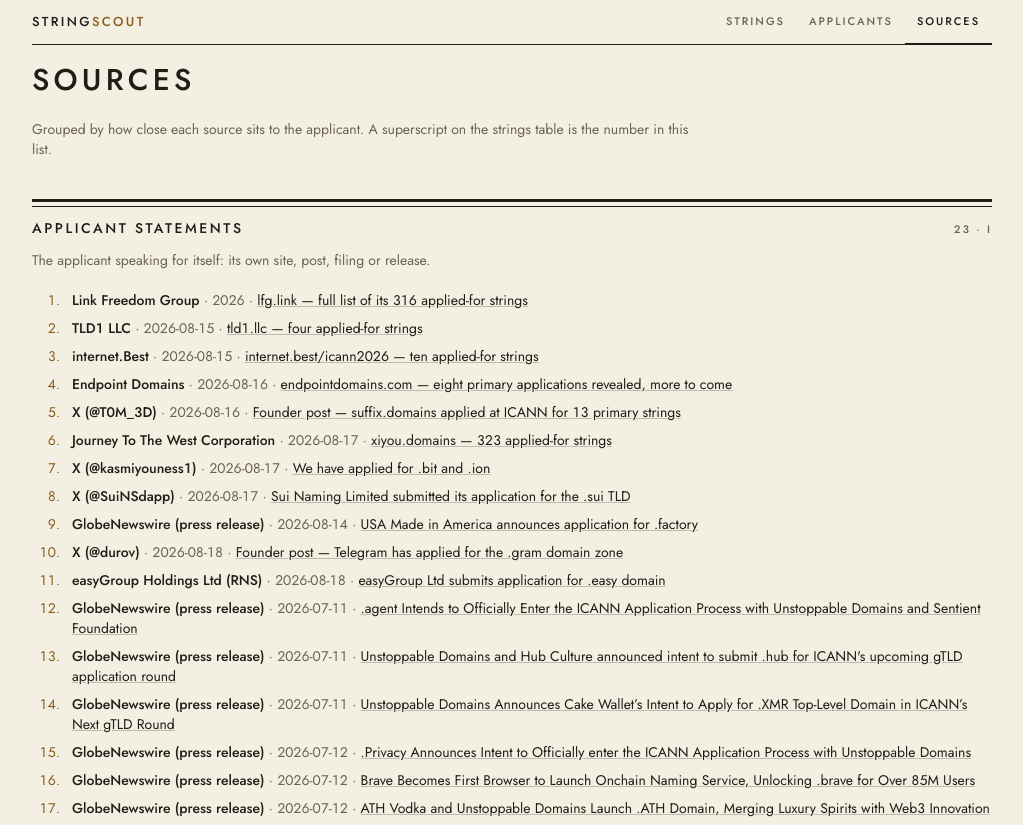
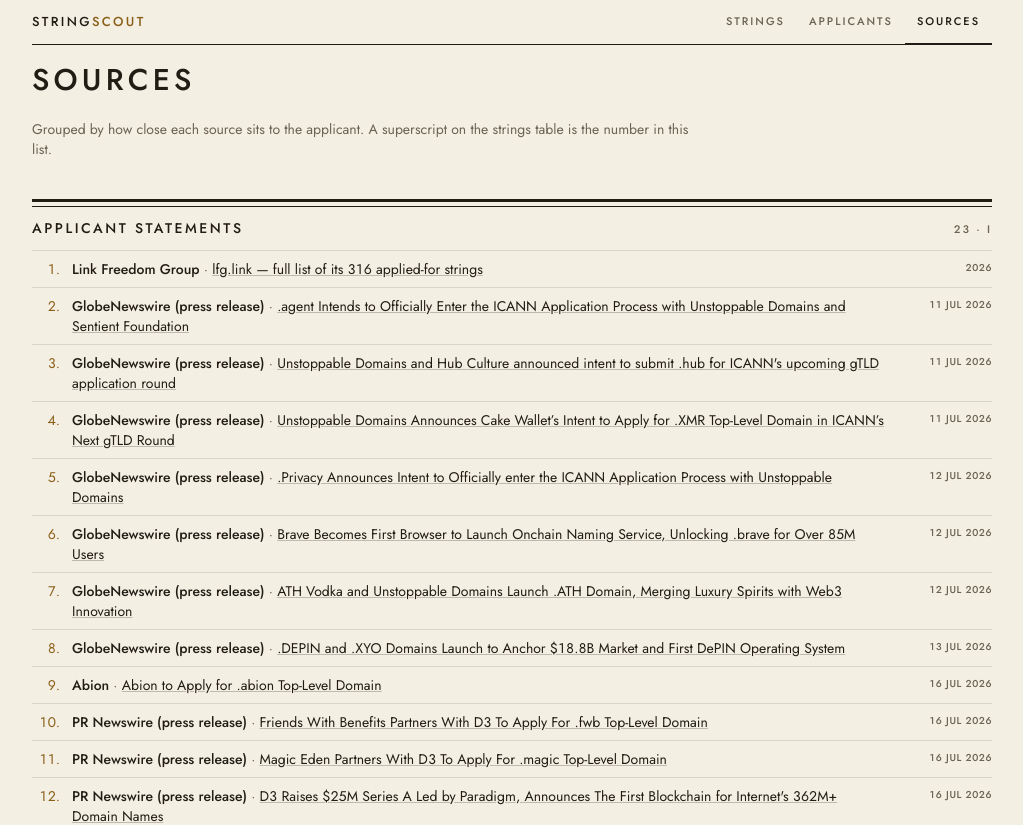
Before and after one commit to aslobodnik/stringscout, a Next.js app: page /sources in a window 1280 px wide. Shown: the top 825 px of the page, without its empty margins (128-1151 px from the left). Built offline with nearby package versions, Linux system fonts and the light colour scheme.

Commit message:
sources page: drop bucket notes, date wells, sort by date within bucket

```diff
--- a/app/sources/page.tsx
+++ b/app/sources/page.tsx
@@ -6,7 +6,6 @@
   sourceIndex,
   KIND_ORDER,
   KIND_LABEL,
-  KIND_NOTE,
   type SourceKind,
 } from "@/data/sources";
 
@@ -17,6 +16,16 @@
 };
 
 const ROMAN = ["I", "II", "III", "IV"];
+
+const MONTHS = "Jan Feb Mar Apr May Jun Jul Aug Sep Oct Nov Dec".split(" ");
+
+// Sources carry mixed granularity: most are full ISO dates, a few are a bare
+// year. Anything that is not a full date passes through as written.
+function formatDate(d: string) {
+  const m = /^(\d{4})-(\d{2})-(\d{2})$/.exec(d);
+  if (!m) return d;
+  return `${Number(m[3])} ${MONTHS[Number(m[2]) - 1]} ${m[1]}`;
+}
 
 export default function SourcesPage() {
   const byKind = KIND_ORDER.map((kind) => ({
@@ -43,22 +52,19 @@
               {g.rows.length} · {ROMAN[gi]}
             </span>
           </div>
-          <p className="text-sm text-ink-soft mb-5 max-w-2xl">
-            {KIND_NOTE[g.kind as SourceKind]}
-          </p>
-          <ol className="text-sm space-y-2">
+          <ol className="text-sm">
             {g.rows.map((src) => (
               <li
                 key={src.id}
                 id={`src-${sourceIndex.get(src.id)}`}
-                className="flex gap-3 scroll-mt-16 target:bg-paper-deep"
+                className="flex gap-3 py-2 border-t border-rule-faint scroll-mt-16 target:bg-paper-deep"
               >
                 <span className="text-gold w-7 shrink-0 text-right">
                   {sourceIndex.get(src.id)}.
                 </span>
-                <span>
+                <span className="flex-1">
                   <span className="font-medium">{src.outlet}</span>
-                  <span className="text-ink-soft"> · {src.date} · </span>
+                  <span className="text-ink-soft"> · </span>
                   <a
                     href={src.url}
                     target="_blank"
@@ -67,6 +73,10 @@
                   >
                     {src.title}
                   </a>
+                </span>
+                {/* the date belongs in a fixed well, not in the middot chain */}
+                <span className="label text-ink-soft !text-[10px] !tracking-[0.06em] shrink-0 w-24 text-right pt-0.5">
+                  {formatDate(src.date)}
                 </span>
               </li>
             ))}
--- a/data/sources.ts
+++ b/data/sources.ts
@@ -189,7 +189,9 @@
 // Numbered in bucket order so a superscript resolves to exactly one entry and
 // the numbering matches the order they are printed on /sources.
 export const sources: Source[] = [...handSources, ...announcedSources].sort(
-  (a, b) => KIND_ORDER.indexOf(a.kind) - KIND_ORDER.indexOf(b.kind)
+  (a, b) =>
+    KIND_ORDER.indexOf(a.kind) - KIND_ORDER.indexOf(b.kind) ||
+    a.date.localeCompare(b.date)
 );
 
 export const sourceIndex = new Map(sources.map((s, i) => [s.id, i + 1]));
```
